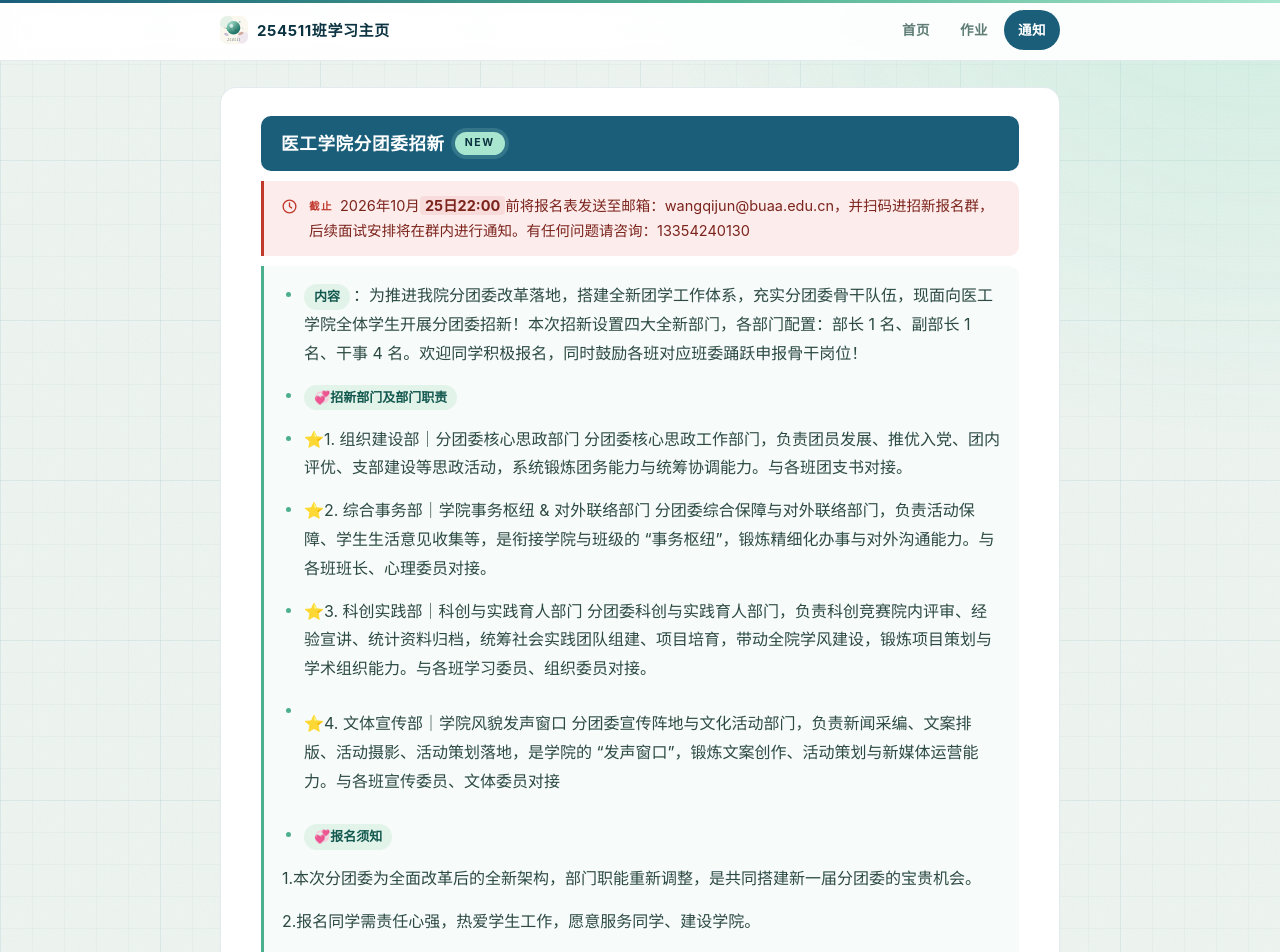
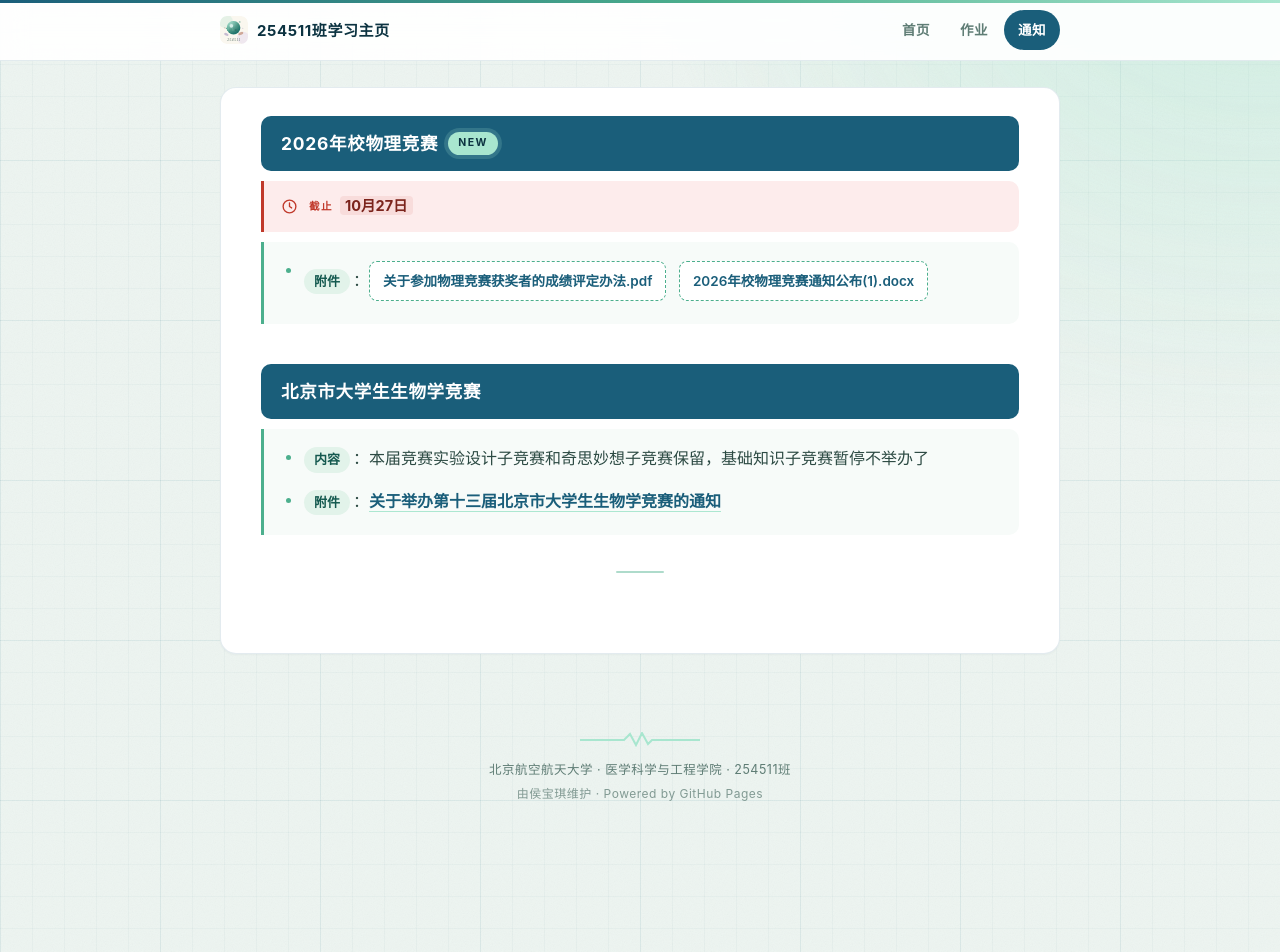
Before and after one commit to BertAGT/254511-Notifications, a Jekyll site: the page built from notices.md, in a window 1280 px wide and 1400 px high. Shown: the top 952 px of the window. Built offline with Jekyll 4.4.1, drawn with Linux system fonts in a browser that asks for light colours; some of the changed text lies outside the part shown.

Commit message:
Update notices.md

```diff
--- a/notices.md
+++ b/notices.md
@@ -4,27 +4,10 @@ title: 学习通知
 nav: notices
 ---
 
-# 📢 医工学院分团委招新 **NEW**
-- **内容**：为推进我院分团委改革落地，搭建全新团学工作体系，充实分团委骨干队伍，现面向医工学院全体学生开展分团委招新！本次招新设置四大全新部门，各部门配置：部长 1 名、副部长 1 名、干事 4 名。欢迎同学积极报名，同时鼓励各班对应班委踊跃申报骨干岗位！
-- **💞招新部门及部门职责**
-- ⭐️1. 组织建设部｜分团委核心思政部门
-分团委核心思政工作部门，负责团员发展、推优入党、团内评优、支部建设等思政活动，系统锻炼团务能力与统筹协调能力。与各班团支书对接。
-- ⭐️2. 综合事务部｜学院事务枢纽 & 对外联络部门
-分团委综合保障与对外联络部门，负责活动保障、学生生活意见收集等，是衔接学院与班级的 “事务枢纽”，锻炼精细化办事与对外沟通能力。与各班班长、心理委员对接。
-- ⭐️3. 科创实践部｜科创与实践育人部门
-分团委科创与实践育人部门，负责科创竞赛院内评审、经验宣讲、统计资料归档，统筹社会实践团队组建、项目培育，带动全院学风建设，锻炼项目策划与学术组织能力。与各班学习委员、组织委员对接。
-- ⭐️4. 文体宣传部｜学院风貌发声窗口
-分团委宣传阵地与文化活动部门，负责新闻采编、文案排版、活动摄影、活动策划落地，是学院的 “发声窗口”，锻炼文案创作、活动策划与新媒体运营能力。与各班宣传委员、文体委员对接
-
-- **💞报名须知**
-- 1.本次分团委为全面改革后的全新架构，部门职能重新调整，是共同搭建新一届分团委的宝贵机会。
-- 2.报名同学需责任心强，热爱学生工作，愿意服务同学、建设学院。
-- 3.后续将开展面试选拔，择优录取。
-- 4.特别鼓励各班对应班委积极报名，发挥班委工作基础优势，和分团委联动开展工作！
-
-- **💞招新对象**：医工学院全体学生
-- **ddl**：2026年10月25日22:00前将报名表发送至邮箱：wangqijun@buaa.edu.cn，并扫码进招新报名群，后续面试安排将在群内进行通知。有任何问题请咨询：13354240130
-- **附件**：[学号-姓名-第一志愿xx部-医工分团委报名表.docx](https://github.com/user-attachments/files/33900546/-.-.xx.-.docx)<img width="966" height="1599" alt="5bf5470d34c08bd456a2b08c4b1163b2" src="https://github.com/user-attachments/assets/2f8de1d1-c2b0-4c78-84a4-947adf6318e8" />
+# 📢 2026年校物理竞赛 **NEW**
+- **ddl**：10月27日
+- **附件**：[关于参加物理竞赛获奖者的成绩评定办法.pdf](https://github.com/user-attachments/files/33928612/default.pdf)
+[2026年校物理竞赛通知公布(1).docx](https://github.com/user-attachments/files/33928611/2026.1.docx)
 
 # 📢 北京市大学生生物学竞赛
 - **内容**：本届竞赛实验设计子竞赛和奇思妙想子竞赛保留，基础知识子竞赛暂停不举办了
```
